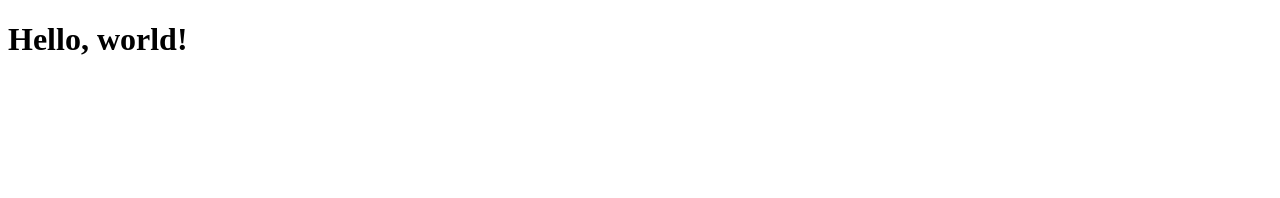
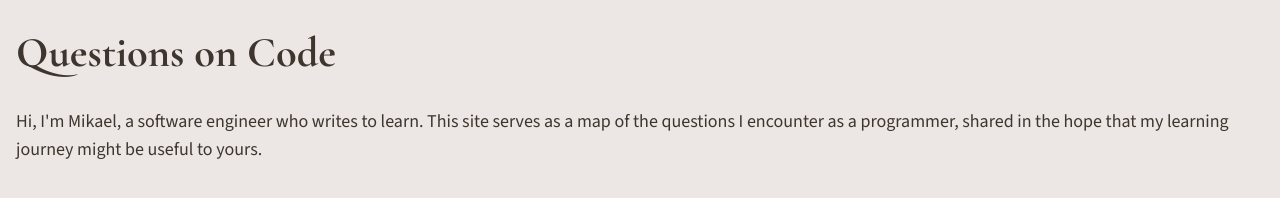
Before and after one commit to MikaelCarpenter/mikaelcarpenter.github.io, a plain HTML site: page index.html in a window 1280 px wide. Drawn offline with Linux system fonts and the light colour scheme.

Commit message:
feat: add fonts and separate typography css

```diff
--- /dev/null
+++ b/css/typography.css
@@ -0,0 +1,183 @@
+/* cormorant-garamond-300 - latin */
+@font-face {
+  font-display: swap;
+  font-family: "Cormorant Garamond";
+  font-style: normal;
+  font-weight: 300;
+  src: url("../fonts/cormorant-garamond-v21-latin-300.woff2") format("woff2");
+}
+/* cormorant-garamond-300italic - latin */
+@font-face {
+  font-display: swap;
+  font-family: "Cormorant Garamond";
+  font-style: italic;
+  font-weight: 300;
+  src: url("../fonts/cormorant-garamond-v21-latin-300italic.woff2")
+    format("woff2");
+}
+/* cormorant-garamond-regular - latin */
+@font-face {
+  font-display: swap;
+  font-family: "Cormorant Garamond";
+  font-style: normal;
+  font-weight: 400;
+  src: url("../fonts/cormorant-garamond-v21-latin-regular.woff2")
+    format("woff2");
+}
+/* cormorant-garamond-italic - latin */
+@font-face {
+  font-display: swap;
+  font-family: "Cormorant Garamond";
+  font-style: italic;
+  font-weight: 400;
+  src: url("../fonts/cormorant-garamond-v21-latin-italic.woff2") format("woff2");
+}
+/* cormorant-garamond-500 - latin */
+@font-face {
+  font-display: swap;
+  font-family: "Cormorant Garamond";
+  font-style: normal;
+  font-weight: 500;
+  src: url("../fonts/cormorant-garamond-v21-latin-500.woff2") format("woff2");
+}
+/* cormorant-garamond-500italic - latin */
+@font-face {
+  font-display: swap;
+  font-family: "Cormorant Garamond";
+  font-style: italic;
+  font-weight: 500;
+  src: url("../fonts/cormorant-garamond-v21-latin-500italic.woff2")
+    format("woff2");
+}
+/* cormorant-garamond-700 - latin */
+@font-face {
+  font-display: swap;
+  font-family: "Cormorant Garamond";
+  font-style: normal;
+  font-weight: 700;
+  src: url("../fonts/cormorant-garamond-v21-latin-700.woff2") format("woff2");
+}
+/* cormorant-garamond-700italic - latin */
+@font-face {
+  font-display: swap;
+  font-family: "Cormorant Garamond";
+  font-style: italic;
+  font-weight: 700;
+  src: url("../fonts/cormorant-garamond-v21-latin-700italic.woff2")
+    format("woff2");
+}
+
+/* source-sans-3-300 - latin */
+@font-face {
+  font-display: swap;
+  font-family: "Source Sans 3";
+  font-style: normal;
+  font-weight: 300;
+  src: url("../fonts/source-sans-3-v19-latin-300.woff2") format("woff2");
+}
+/* source-sans-3-300italic - latin */
+@font-face {
+  font-display: swap;
+  font-family: "Source Sans 3";
+  font-style: italic;
+  font-weight: 300;
+  src: url("../fonts/source-sans-3-v19-latin-300italic.woff2") format("woff2");
+}
+/* source-sans-3-regular - latin */
+@font-face {
+  font-display: swap;
+  font-family: "Source Sans 3";
+  font-style: normal;
+  font-weight: 400;
+  src: url("../fonts/source-sans-3-v19-latin-regular.woff2") format("woff2");
+}
+/* source-sans-3-italic - latin */
+@font-face {
+  font-display: swap;
+  font-family: "Source Sans 3";
+  font-style: italic;
+  font-weight: 400;
+  src: url("../fonts/source-sans-3-v19-latin-italic.woff2") format("woff2");
+}
+/* source-sans-3-500 - latin */
+@font-face {
+  font-display: swap;
+  font-family: "Source Sans 3";
+  font-style: normal;
+  font-weight: 500;
+  src: url("../fonts/source-sans-3-v19-latin-500.woff2") format("woff2");
+}
+/* source-sans-3-500italic - latin */
+@font-face {
+  font-display: swap;
+  font-family: "Source Sans 3";
+  font-style: italic;
+  font-weight: 500;
+  src: url("../fonts/source-sans-3-v19-latin-500italic.woff2") format("woff2");
+}
+/* source-sans-3-700 - latin */
+@font-face {
+  font-display: swap;
+  font-family: "Source Sans 3";
+  font-style: normal;
+  font-weight: 700;
+  src: url("../fonts/source-sans-3-v19-latin-700.woff2") format("woff2");
+}
+/* source-sans-3-700italic - latin */
+@font-face {
+  font-display: swap;
+  font-family: "Source Sans 3";
+  font-style: italic;
+  font-weight: 700;
+  src: url("../fonts/source-sans-3-v19-latin-700italic.woff2") format("woff2");
+}
+
+:root {
+  --light: 300;
+  --normal: 400;
+  --medium: 500;
+  --bold: 700;
+}
+
+h1,
+h2,
+h3 {
+  line-height: 1.2;
+  font-weight: var(--bold);
+  font-family: "Cormorant Garamond", Garamond, Georgia, serif;
+}
+
+p,
+small {
+  line-height: 1.6;
+  font-weight: var(--normal);
+  font-family:
+    "Source Sans 3",
+    -apple-system,
+    BlinkMacSystemFont,
+    "Segoe UI",
+    Roboto,
+    "Helvetica Neue",
+    Arial,
+    sans-serif;
+}
+
+h1 {
+  font-size: 2.3526rem;
+}
+
+h2 {
+  font-size: 1.7689rem;
+}
+
+h3 {
+  font-size: 1.33rem;
+}
+
+p {
+  font-size: 1rem;
+}
+
+small {
+  font-size: 0.7518rem;
+}
--- a/index.html
+++ b/index.html
@@ -1,7 +1,62 @@
 <!doctype html>
 <html>
-  <head></head>
+  <head>
+    <title>Questions on Code</title>
+    <meta
+      name="viewport"
+      content="width=device-width, initial-scale=1, viewport-fit=cover"
+    />
+
+    <meta
+      name="theme-color"
+      content="#ece7e4"
+      media="(prefers-color-scheme: light)"
+    />
+    <meta
+      name="theme-color"
+      content="#1b1613"
+      media="(prefers-color-scheme: dark)"
+    />
+
+    <link rel="stylesheet" href="css/typography.css" />
+    <style>
+      @media (prefers-color-scheme: light) {
+        :root {
+          --text: #3d352e;
+          --background: #ece7e4;
+          --primary: #4b6043;
+          --secondary: #d3c7bb;
+          --accent: #a2aea4;
+        }
+      }
+      @media (prefers-color-scheme: dark) {
+        :root {
+          --text: #d1c9c2;
+          --background: #1b1613;
+          --primary: #a7bc9f;
+          --secondary: #44382c;
+          --accent: #515d53;
+        }
+      }
+
+      html {
+        font-size: 112.5%;
+        background-color: var(--background);
+      }
+
+      body {
+        display: flow-root;
+        color: var(--text);
+        margin: 0px 16px 64px 16px;
+      }
+    </style>
+  </head>
   <body>
-    <h1>Hello, world!</h1>
+    <h1>Questions on Code</h1>
+    <p>
+      Hi, I'm Mikael, a software engineer who writes to learn. This site serves
+      as a map of the questions I encounter as a programmer, shared in the hope
+      that my learning journey might be useful to yours.
+    </p>
   </body>
 </html>
```
Also changed, not shown: fonts/cormorant-garamond-v21-latin-300.woff2 (added), fonts/cormorant-garamond-v21-latin-300italic.woff2 (added), fonts/cormorant-garamond-v21-latin-500.woff2 (added), fonts/cormorant-garamond-v21-latin-500italic.woff2 (added), fonts/cormorant-garamond-v21-latin-700.woff2 (added), fonts/cormorant-garamond-v21-latin-700italic.woff2 (added), fonts/cormorant-garamond-v21-latin-italic.woff2 (added), fonts/cormorant-garamond-v21-latin-regular.woff2 (added), fonts/source-sans-3-v19-latin-300.woff2 (added), fonts/source-sans-3-v19-latin-300italic.woff2 (added), fonts/source-sans-3-v19-latin-500.woff2 (added), fonts/source-sans-3-v19-latin-500italic.woff2 (added), fonts/source-sans-3-v19-latin-700.woff2 (added), fonts/source-sans-3-v19-latin-700italic.woff2 (added), 2 more files.
